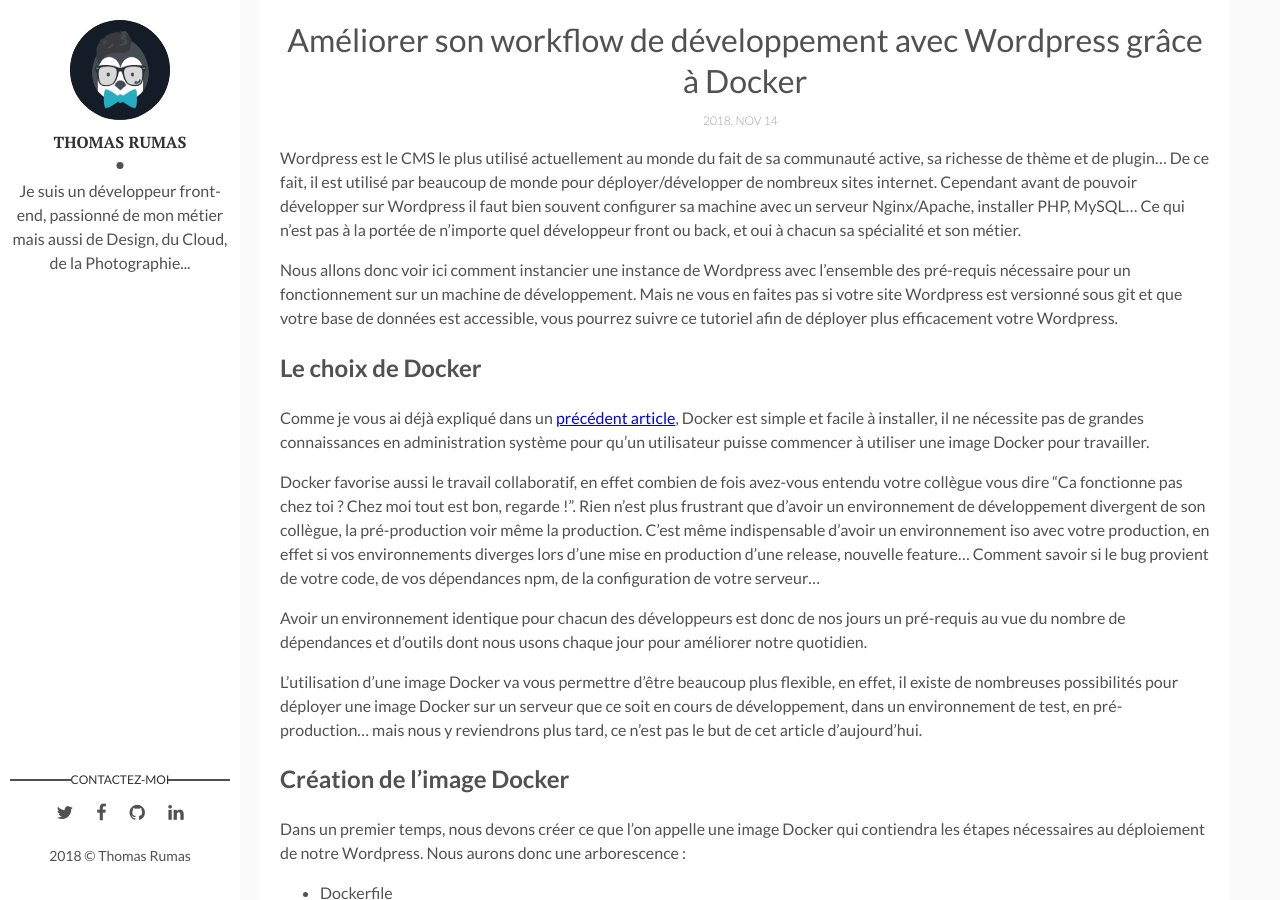
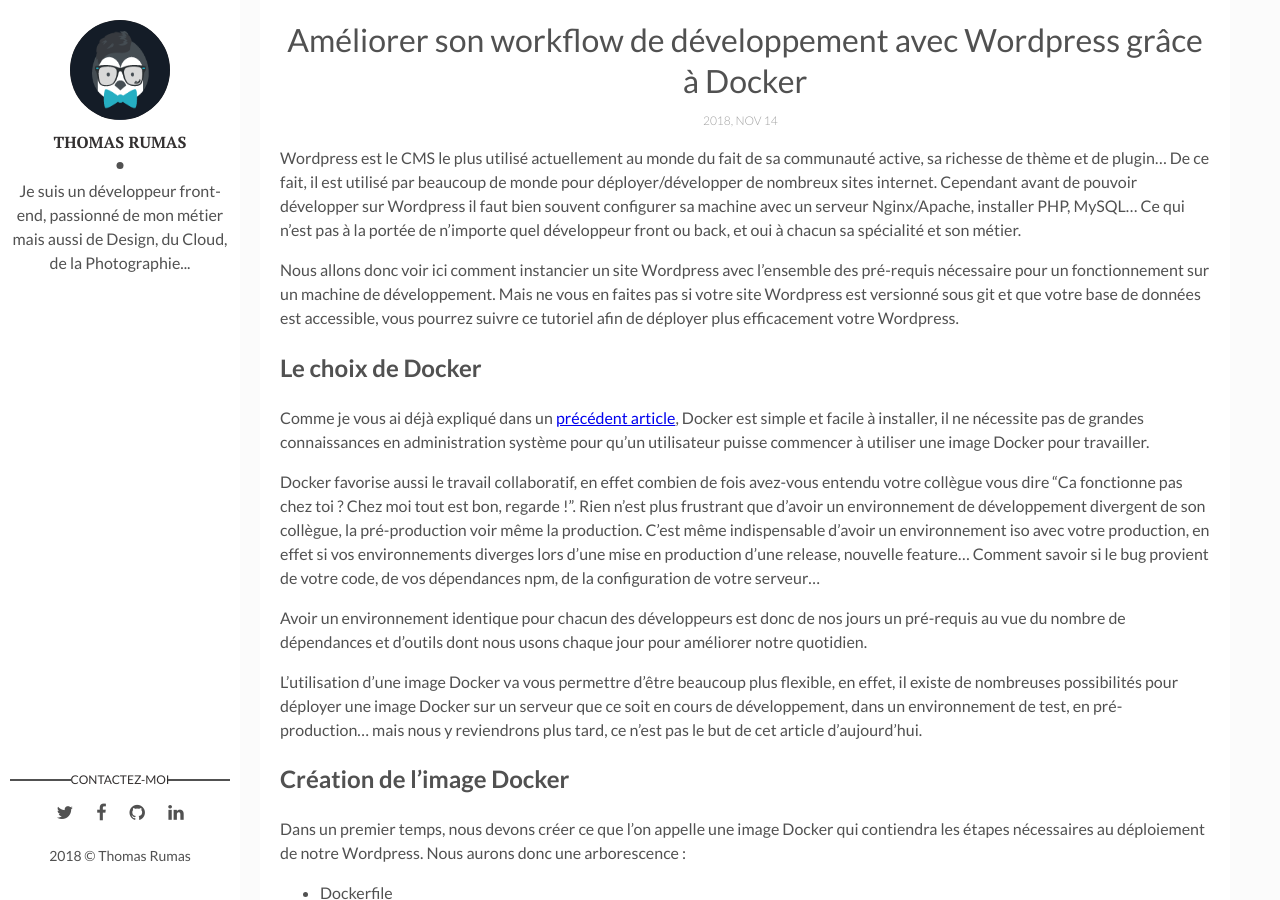
Before and after one commit to ThomasRumas/blog, a Jekyll site: the page built from _posts/2018-11-14-wordpress-starter.markdown, in a window 1280 px wide and 900 px high, scrolled down 598 px. Built offline with Jekyll 4.4.1, drawn with Linux system fonts in a browser that asks for light colours; comment, search, counter and statistics services are not loaded; some of the changed text lies outside the part shown.

Commit message:
fix typo

```diff
--- a/_posts/2018-11-14-wordpress-starter.markdown
+++ b/_posts/2018-11-14-wordpress-starter.markdown
@@ -9,7 +9,7 @@ tags: [Wordpress, Docker, Continious Integration]
 ---
 Wordpress est le CMS le plus utilisé actuellement au monde du fait de sa communauté active, sa richesse de thème et de plugin... De ce fait, il est utilisé par beaucoup de monde pour déployer/développer de nombreux sites internet. Cependant avant de pouvoir développer sur Wordpress il faut bien souvent configurer sa machine avec un serveur Nginx/Apache, installer PHP, MySQL... Ce qui n'est pas à la portée de n'importe quel développeur front ou back, et oui à chacun sa spécialité et son métier.
 
-Nous allons donc voir ici comment instancier une instance de Wordpress avec l'ensemble des pré-requis nécessaire pour un fonctionnement sur un machine de développement. Mais ne vous en faites pas si votre site Wordpress est versionné sous git et que votre base de données est accessible, vous pourrez suivre ce tutoriel afin de déployer plus efficacement votre Wordpress.
+Nous allons donc voir ici comment instancier un site Wordpress avec l'ensemble des pré-requis nécessaire pour un fonctionnement sur un machine de développement. Mais ne vous en faites pas si votre site Wordpress est versionné sous git et que votre base de données est accessible, vous pourrez suivre ce tutoriel afin de déployer plus efficacement votre Wordpress.
 
 ## Le choix de Docker
 Comme je vous ai déjà expliqué dans un [précédent article](https://thomas.rumas.fr/dokku/), Docker est simple et facile à installer, il ne nécessite pas de grandes connaissances en administration système pour qu'un utilisateur puisse commencer à utiliser une image Docker pour travailler.
```
Also changed, not shown: other parts of _posts/2018-11-14-wordpress-starter.markdown (+1 -1 lines).
